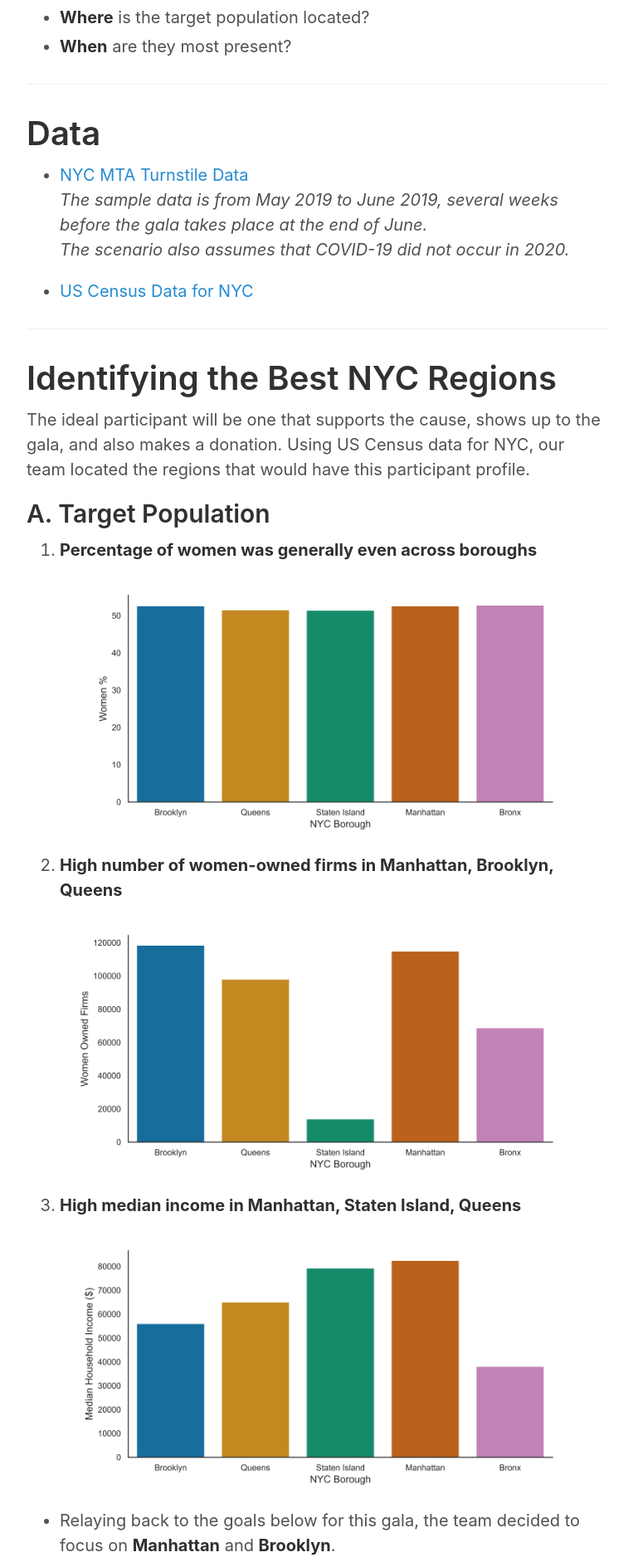
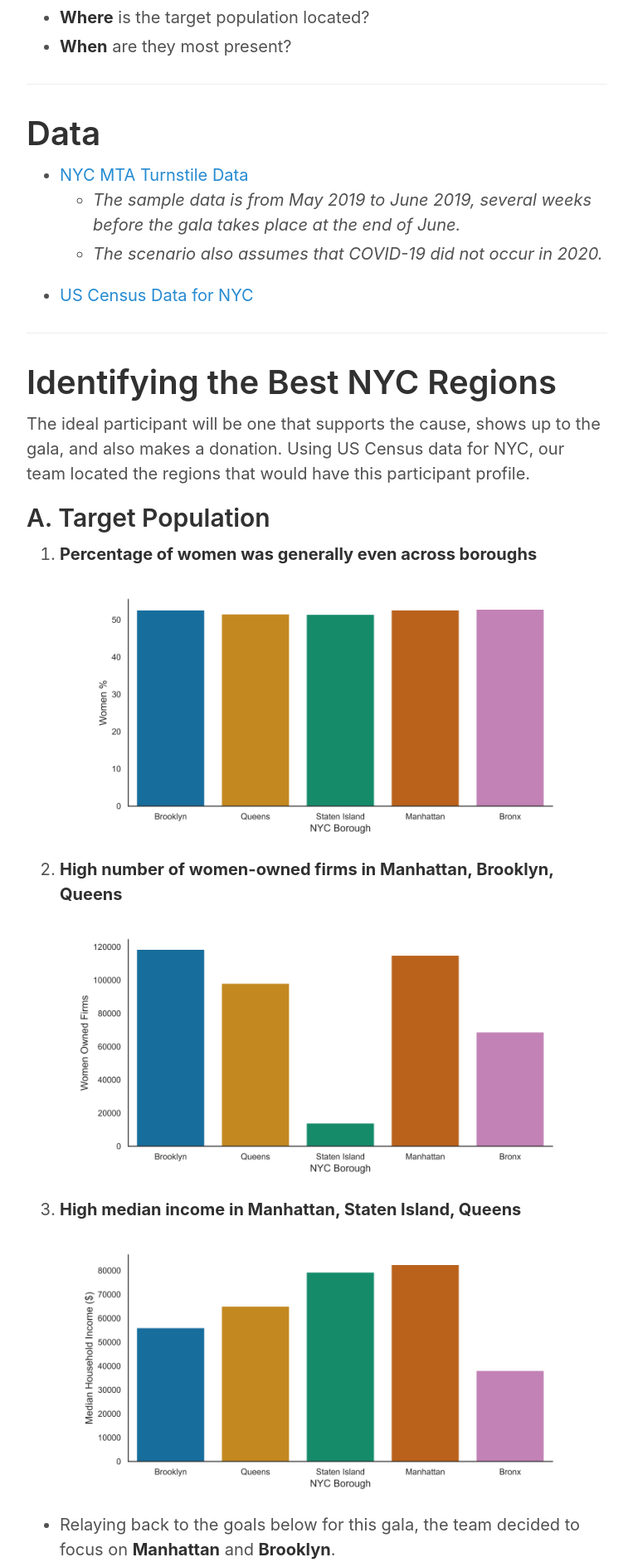
Before and after one commit to eunchanity/eunchanity.github.io, a Jekyll site: the page built from _posts/2020-07-06-Project-1-MTA.md, in a window 1280 px wide. Shown: the part 1737-3620 px from the top of the page at 83% size, without its empty margins (258-1021 px from the left). Built offline with Jekyll 4.4.1, drawn with Linux system fonts in a browser that asks for light colours.

Commit message:
editing line spaces

```diff
--- a/_posts/2020-07-06-Project-1-MTA.md
+++ b/_posts/2020-07-06-Project-1-MTA.md
@@ -57,8 +57,8 @@ placement of the street teams.
 
 # Data <a name="data"></a>
 * [NYC MTA Turnstile Data](http://web.mta.info/developers/turnstile.html)<br/>
-	*The sample data is from May 2019 to June 2019, several weeks before the gala takes place at the end of June.*<br/>
-	*The scenario also assumes that COVID-19 did not occur in 2020.*
+	* *The sample data is from May 2019 to June 2019, several weeks before the gala takes place at the end of June.*<br/>
+	* *The scenario also assumes that COVID-19 did not occur in 2020.*
 
 * [US Census Data for NYC](https://www.census.gov/quickfacts/fact/table/kingscountybrooklynboroughnewyork,queenscountyqueensboroughnewyork,richmondcountystatenislandboroughnewyork,newyorkcountymanhattanboroughnewyork,bronxcountybronxboroughnewyork,newyorkcitynewyork/PST045219)
 
```
